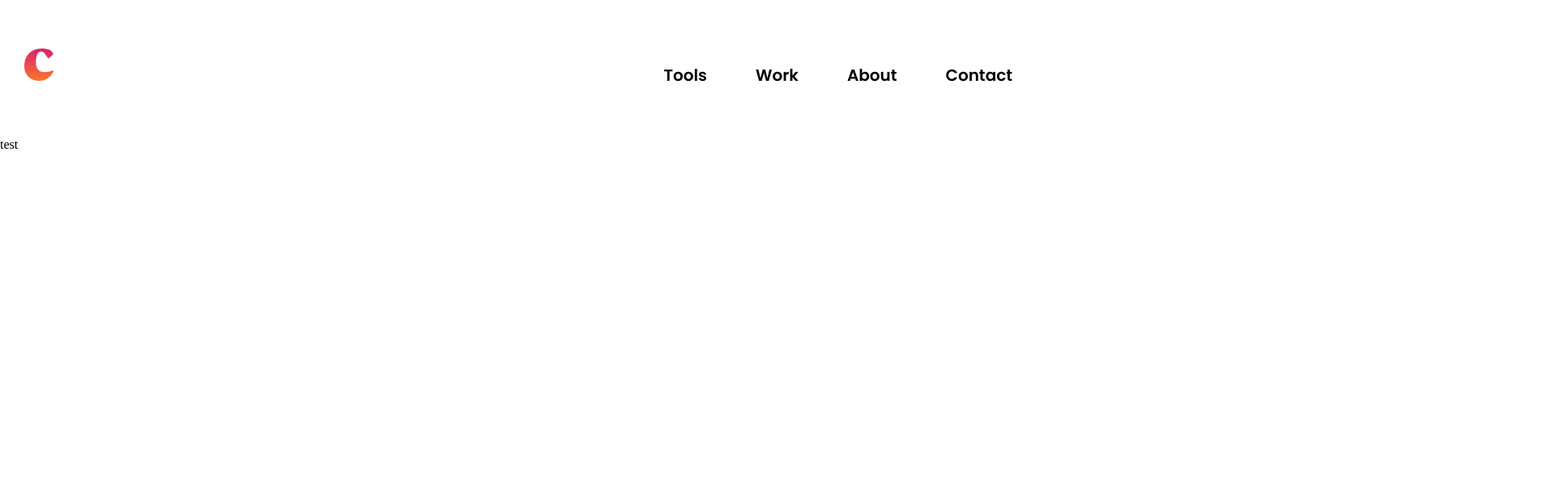
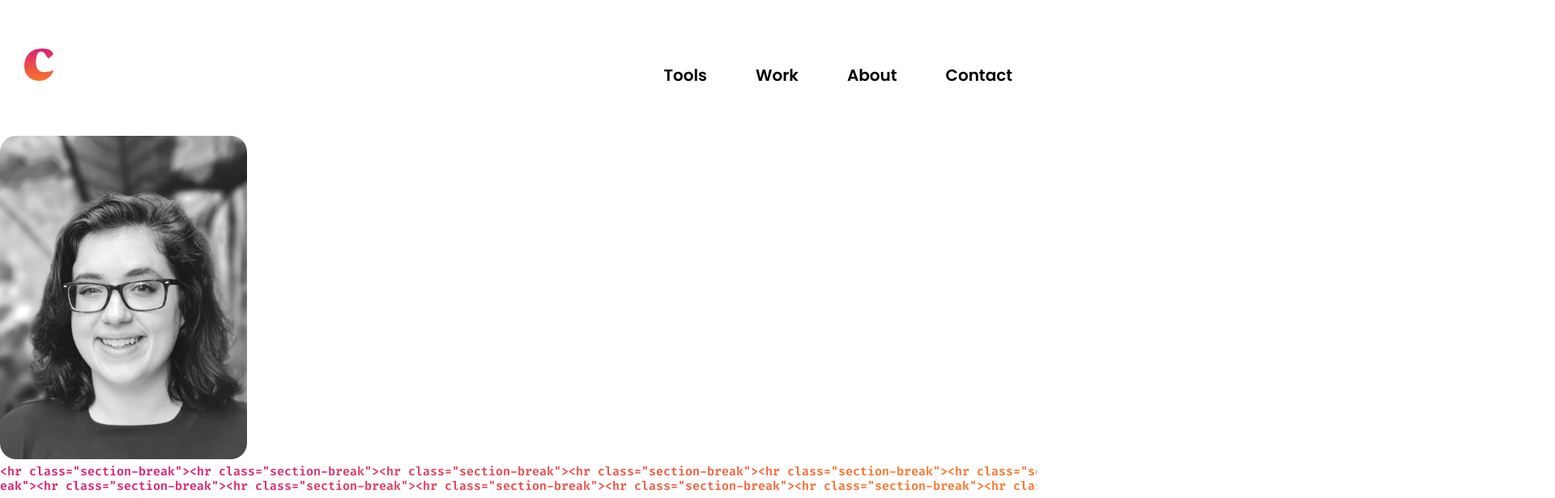
Before and after one commit to chailandau/new-portfolio, a Next.js app: page / in a window 1280 px wide. Shown: the top 616 px of the page at 81% size, 1920 px wide, since content can reach past the window. Built offline with nearby package versions, Linux system fonts and the light colour scheme.

Commit message:
adds separator adds ft img

```diff
--- /dev/null
+++ b/components/FeaturedImage.js
@@ -0,0 +1,16 @@
+import Image from "next/image";
+
+const FeaturedImage = () => {
+  return (
+    <div className="ft-img">
+      <Image
+        src="/images/chai-headshot-web.jpg"
+        alt="alt"
+        width="305"
+        height="400"
+      />
+    </div>
+  );
+};
+
+export default FeaturedImage;
--- /dev/null
+++ b/components/Separator.js
@@ -0,0 +1,15 @@
+/* eslint-disable max-len */
+const Separator = () => {
+  return (
+    <div className="separator">
+      <span className="line-1">
+        {"<hr class=\"section-break\"><hr class=\"section-break\"><hr class=\"section-break\"><hr class=\"section-break\"><hr class=\"section-break\"><hr class=\"section-break\"><hr class=\"section-break\"><hr class=\"section-break\"><hr class=\"section-break\"><hr class=\"section-break\"><hr class=\"section-break\"><hr class=\"section-break\"><hr class=\"section-break\"><hr class=\"section-break\"><hr class=\"section-break\"><hr class=\"section-break\"><hr class=\"section-break\"><hr class=\"section-break\"><hr class=\"section-break\"><hr class=\"section-break\"><hr class=\"section-break\"><hr class=\"section-break\"><hr class=\"section-break\"><hr class=\"section-break\"><hr class=\"section-break\"><hr class=\"section-break\"><hr class=\"section-break\"><hr class=\"section-break\"><hr class=\"section-break\"><hr class=\"section-break\"><hr class=\"section-break\"><hr class=\"section-break\"><hr class=\"section-break\"><hr class=\"section-break\"><hr class=\"section-break\"><hr class=\"section-break\"><hr class=\"section-break\"><hr class=\"section-break\"><hr class=\"section-break\"><hr class=\"section-break\"><hr class=\"section-break\"><hr class=\"section-break\"><hr class=\"section-break\"><hr class=\"section-break\"><hr class=\"section-break\"><hr class=\"section-break\"><hr class=\"section-break\"><hr class=\"section-break\">"}
+      </span>
+      <span className="line-2">
+        {"<hr class=\"section-break\"><hr class=\"section-break\"><hr class=\"section-break\"><hr class=\"section-break\"><hr class=\"section-break\"><hr class=\"section-break\"><hr class=\"section-break\"><hr class=\"section-break\"><hr class=\"section-break\"><hr class=\"section-break\"><hr class=\"section-break\"><hr class=\"section-break\"><hr class=\"section-break\"><hr class=\"section-break\"><hr class=\"section-break\"><hr class=\"section-break\"><hr class=\"section-break\"><hr class=\"section-break\"><hr class=\"section-break\"><hr class=\"section-break\"><hr class=\"section-break\"><hr class=\"section-break\"><hr class=\"section-break\"><hr class=\"section-break\"><hr class=\"section-break\"><hr class=\"section-break\"><hr class=\"section-break\"><hr class=\"section-break\"><hr class=\"section-break\"><hr class=\"section-break\"><hr class=\"section-break\"><hr class=\"section-break\"><hr class=\"section-break\"><hr class=\"section-break\"><hr class=\"section-break\"><hr class=\"section-break\"><hr class=\"section-break\"><hr class=\"section-break\"><hr class=\"section-break\"><hr class=\"section-break\"><hr class=\"section-break\"><hr class=\"section-break\"><hr class=\"section-break\"><hr class=\"section-break\"><hr class=\"section-break\"><hr class=\"section-break\"><hr class=\"section-break\"><hr class=\"section-break\">"}
+      </span>
+    </div>
+  );
+};
+
+export default Separator;
--- a/pages/index.js
+++ b/pages/index.js
@@ -1,9 +1,13 @@
 import Head from "next/head";
 import Image from "next/image";
+import Separator from "../components/Separator";
+import FeaturedImage from "../components/FeaturedImage";
 
 export default function Home() {
   return (
     <>
-   test</>
+      <FeaturedImage />
+      <Separator />
+    </>
   );
 }
--- a/styles/common/_base.scss
+++ b/styles/common/_base.scss
@@ -30,3 +30,23 @@ nav ul {
     padding: 0;
     margin: 0;
 }
+
+.separator {
+    pointer-events: none;
+    @include font-firacode-semibold;
+    @include font(15, 0, 18);
+    background-color: $dark-pink;
+    background-image: $pink-orange-1;
+    background-size: 100%;
+    background-clip: text;
+    -webkit-background-clip: text;
+    -moz-background-clip: text;
+    -webkit-text-fill-color: transparent;
+    -moz-text-fill-color: transparent;
+    span {
+        white-space: nowrap;
+        &.line-2 {
+            margin-left: rem(-189);
+        }
+    }
+}
--- /dev/null
+++ b/styles/components/_ft-img.scss
@@ -0,0 +1,5 @@
+.ft-img {
+    img {
+        border-radius: rem(20);
+    }
+}
--- a/styles/main.scss
+++ b/styles/main.scss
@@ -10,3 +10,4 @@
 @import "common/footer";
 
 // components
+@import "components/ft-img";
```
Also changed, not shown: public/images/chai-headshot-web.jpg (added).
